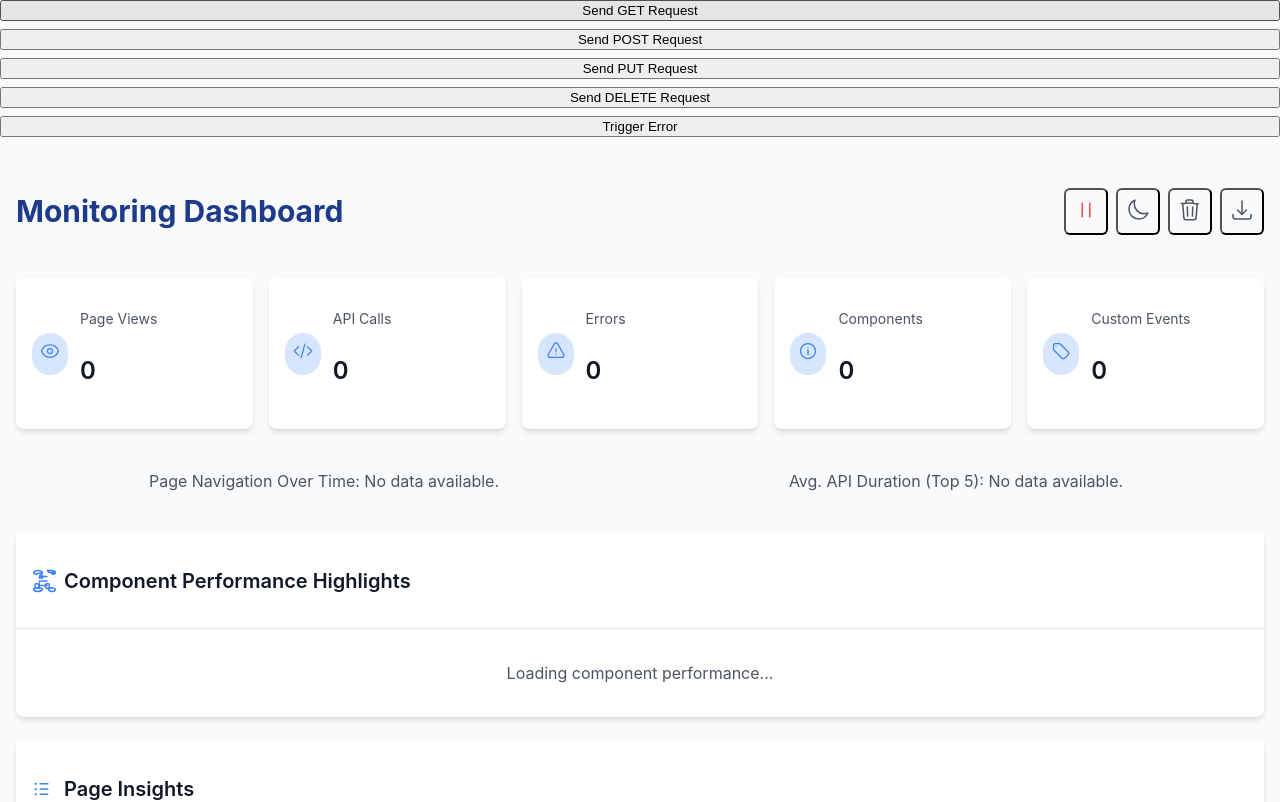
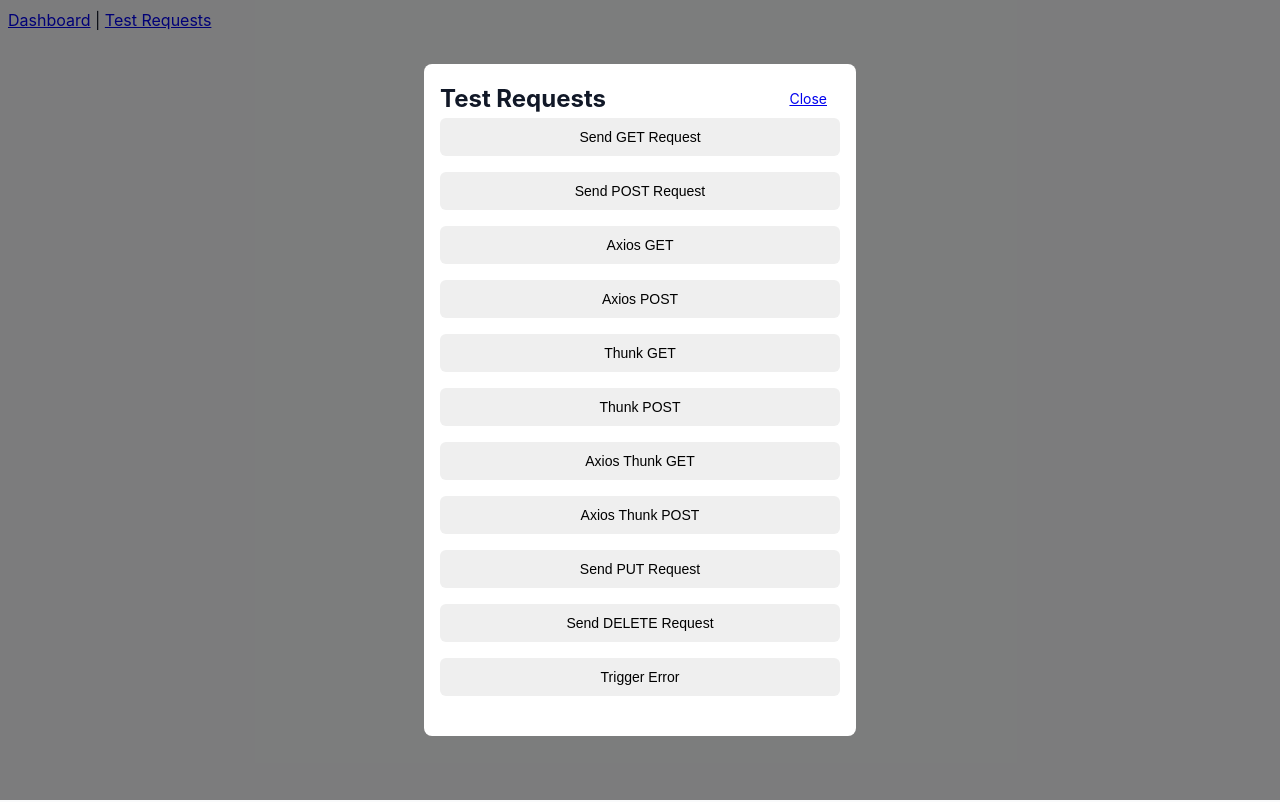
Before and after one commit to smherdgn/react-in-app-monitor, a React (Vite) app: page /test in a window 1280 px wide. Shown: the top 802 px of the page. Built offline with nearby package versions, Linux system fonts and the light colour scheme.

Commit message:
Display test requests page in modal

```diff
--- a/App.tsx
+++ b/App.tsx
@@ -1,7 +1,10 @@
 
 import React, { useEffect } from 'react';
 import { MonitoringDashboard } from './components/MonitoringDashboard';
-import TestRequestPanel from './components/TestRequestPanel';
+import TestRequestsPage from './components/TestRequestsPage';
+import { BrowserRouter, Routes, Route, Link } from 'react-router-dom';
+import { Provider } from 'react-redux';
+import { store } from './store';
 import { MonitoringService } from './services/MonitoringService'; // Ensures service is initialized on app load
 import { getItem } from './utils/localStorageHelper';
 import { THEME_STORAGE_KEY, MONITORING_STATUS_KEY } from './constants';
@@ -25,12 +28,20 @@ const App: React.FC = () => {
   }, []);
 
   return (
-    // The main div no longer needs dark mode specific classes here,
-    // as body tag in index.html handles the base background colors for light/dark.
-    <div style={{ minHeight: '100vh' }}>
-      <TestRequestPanel />
-      <MonitoringDashboard />
-    </div>
+    <Provider store={store}>
+      <BrowserRouter>
+        <div style={{ minHeight: '100vh' }}>
+          <nav style={{ padding: '0.5rem' }}>
+            <Link to="/">Dashboard</Link> |{' '}
+            <Link to="/test">Test Requests</Link>
+          </nav>
+          <Routes>
+            <Route path="/" element={<MonitoringDashboard />} />
+            <Route path="/test" element={<TestRequestsPage />} />
+          </Routes>
+        </div>
+      </BrowserRouter>
+    </Provider>
   );
 };
 
--- a/components/MonitoringDashboard.css
+++ b/components/MonitoringDashboard.css
@@ -203,3 +203,37 @@ html.dark .icon-custom-event {
 html.dark .icon-default {
   color: var(--text-secondary-dark);
 }
+
+/* Test Requests modal styles */
+.test-requests-overlay {
+  position: fixed;
+  top: 0;
+  left: 0;
+  width: 100%;
+  height: 100%;
+  background: rgba(0, 0, 0, 0.5);
+  display: flex;
+  align-items: center;
+  justify-content: center;
+  z-index: 1000;
+}
+
+.test-requests-container {
+  background-color: var(--surface-elevated-light);
+  color: var(--text-primary-light);
+  padding: 1rem;
+  border-radius: 0.5rem;
+  width: 90%;
+  max-width: 400px;
+  max-height: 90vh;
+  overflow-y: auto;
+}
+html.dark .test-requests-container {
+  background-color: var(--surface-elevated-dark);
+  color: var(--text-primary-dark);
+}
+
+.test-request-btn {
+  width: 100%;
+  margin-bottom: 0.5rem;
+}
--- a/components/TestRequestPanel.tsx
+++ b/components/TestRequestPanel.tsx
@@ -1,6 +1,17 @@
 import React from 'react';
+import axios from 'axios';
+import { useDispatch } from 'react-redux';
+import type { AppDispatch } from '../store';
+import {
+  fetchPostThunk,
+  postPostThunk,
+  axiosGetThunk,
+  axiosPostThunk,
+} from '../store';
 
 const TestRequestPanel: React.FC = () => {
+  const dispatch = useDispatch<AppDispatch>();
+
   const sendRequest = async (method: string) => {
     const baseUrl = 'https://jsonplaceholder.typicode.com/posts';
     const url = method === 'GET' ? `${baseUrl}/1` : baseUrl;
@@ -15,17 +26,49 @@ const TestRequestPanel: React.FC = () => {
     }
   };
 
+  const sendAxiosRequest = async (method: 'GET' | 'POST') => {
+    const baseUrl = 'https://jsonplaceholder.typicode.com/posts';
+    const url = method === 'GET' ? `${baseUrl}/1` : baseUrl;
+    if (method === 'GET') {
+      await axios.get(url);
+    } else {
+      await axios.post(url, { title: 'foo', body: 'bar', userId: 1 });
+    }
+  };
+
+  const sendThunkRequest = async (method: 'GET' | 'POST') => {
+    if (method === 'GET') {
+      await dispatch(fetchPostThunk());
+    } else {
+      await dispatch(postPostThunk());
+    }
+  };
+
+  const sendAxiosThunkRequest = async (method: 'GET' | 'POST') => {
+    if (method === 'GET') {
+      await dispatch(axiosGetThunk());
+    } else {
+      await dispatch(axiosPostThunk());
+    }
+  };
+
   const triggerError = () => {
     throw new Error('Test error from TestRequestPanel');
   };
 
   return (
     <div style={{ display: 'flex', flexDirection: 'column', gap: '0.5rem', marginBottom: '1rem' }}>
-      <button onClick={() => sendRequest('GET')}>Send GET Request</button>
-      <button onClick={() => sendRequest('POST')}>Send POST Request</button>
-      <button onClick={() => sendRequest('PUT')}>Send PUT Request</button>
-      <button onClick={() => sendRequest('DELETE')}>Send DELETE Request</button>
-      <button onClick={triggerError}>Trigger Error</button>
+      <button className="btn test-request-btn" onClick={() => sendRequest('GET')}>Send GET Request</button>
+      <button className="btn test-request-btn" onClick={() => sendRequest('POST')}>Send POST Request</button>
+      <button className="btn test-request-btn" onClick={() => sendAxiosRequest('GET')}>Axios GET</button>
+      <button className="btn test-request-btn" onClick={() => sendAxiosRequest('POST')}>Axios POST</button>
+      <button className="btn test-request-btn" onClick={() => sendThunkRequest('GET')}>Thunk GET</button>
+      <button className="btn test-request-btn" onClick={() => sendThunkRequest('POST')}>Thunk POST</button>
+      <button className="btn test-request-btn" onClick={() => sendAxiosThunkRequest('GET')}>Axios Thunk GET</button>
+      <button className="btn test-request-btn" onClick={() => sendAxiosThunkRequest('POST')}>Axios Thunk POST</button>
+      <button className="btn test-request-btn" onClick={() => sendRequest('PUT')}>Send PUT Request</button>
+      <button className="btn test-request-btn" onClick={() => sendRequest('DELETE')}>Send DELETE Request</button>
+      <button className="btn test-request-btn" onClick={triggerError}>Trigger Error</button>
     </div>
   );
 };
--- /dev/null
+++ b/components/TestRequestsPage.tsx
@@ -0,0 +1,19 @@
+import React from 'react';
+import TestRequestPanel from './TestRequestPanel';
+import { Link } from 'react-router-dom';
+
+const TestRequestsPage: React.FC = () => {
+  return (
+    <div className="test-requests-overlay">
+      <div className="test-requests-container">
+        <div style={{ display: 'flex', justifyContent: 'space-between', alignItems: 'center' }}>
+          <h2 style={{ margin: 0 }}>Test Requests</h2>
+          <Link to="/" className="btn">Close</Link>
+        </div>
+        <TestRequestPanel />
+      </div>
+    </div>
+  );
+};
+
+export default TestRequestsPage;
--- a/package.json
+++ b/package.json
@@ -11,7 +11,11 @@
   },
   "dependencies": {
     "react": "^19.1.0",
-    "react-dom": "^19.1.0"
+    "react-dom": "^19.1.0",
+    "axios": "^1.6.7",
+    "react-router-dom": "^6.22.3",
+    "@reduxjs/toolkit": "^2.2.3",
+    "react-redux": "^9.1.2"
   },
   "devDependencies": {
     "@types/node": "^22.14.0",
--- /dev/null
+++ b/store/index.ts
@@ -0,0 +1,67 @@
+import { configureStore, createAsyncThunk, createSlice } from '@reduxjs/toolkit';
+import axios from 'axios';
+
+interface RequestState {
+  lastStatus: number | null;
+}
+
+const initialState: RequestState = {
+  lastStatus: null,
+};
+
+export const fetchPostThunk = createAsyncThunk('requests/fetchPost', async () => {
+  const response = await fetch('https://jsonplaceholder.typicode.com/posts/1');
+  return response.status;
+});
+
+export const postPostThunk = createAsyncThunk('requests/postPost', async () => {
+  const response = await fetch('https://jsonplaceholder.typicode.com/posts', {
+    method: 'POST',
+    headers: { 'Content-Type': 'application/json' },
+    body: JSON.stringify({ title: 'foo', body: 'bar', userId: 1 }),
+  });
+  return response.status;
+});
+
+export const axiosGetThunk = createAsyncThunk('requests/axiosGet', async () => {
+  const response = await axios.get('https://jsonplaceholder.typicode.com/posts/1');
+  return response.status;
+});
+
+export const axiosPostThunk = createAsyncThunk('requests/axiosPost', async () => {
+  const response = await axios.post('https://jsonplaceholder.typicode.com/posts', {
+    title: 'foo',
+    body: 'bar',
+    userId: 1,
+  });
+  return response.status;
+});
+
+const requestSlice = createSlice({
+  name: 'requests',
+  initialState,
+  reducers: {},
+  extraReducers: builder => {
+    builder
+      .addCase(fetchPostThunk.fulfilled, (state, action) => {
+        state.lastStatus = action.payload;
+      })
+      .addCase(postPostThunk.fulfilled, (state, action) => {
+        state.lastStatus = action.payload;
+      })
+      .addCase(axiosGetThunk.fulfilled, (state, action) => {
+        state.lastStatus = action.payload;
+      })
+      .addCase(axiosPostThunk.fulfilled, (state, action) => {
+        state.lastStatus = action.payload;
+      });
+  },
+});
+
+export const store = configureStore({
+  reducer: {
+    requests: requestSlice.reducer,
+  },
+});
+
+export type AppDispatch = typeof store.dispatch;
```
Also changed, not shown: 1 other file (tests, documents, lock files or other folders).
